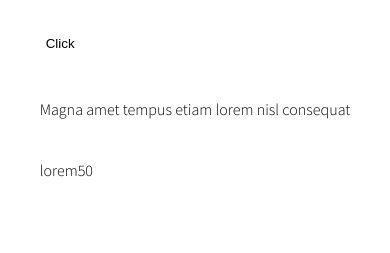
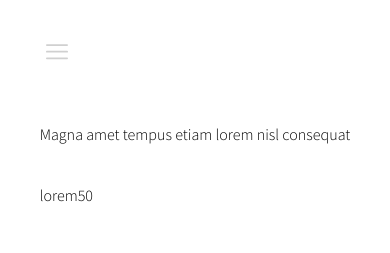
Before and after one commit to Christopher-Peers/roche-leigh-builders-c, a Gatsby site: page / in a window 390 px wide. Built offline with nearby package versions, Linux system fonts and the light colour scheme; Gatsby itself is replaced by a stand-in of ours.

Commit message:
Adds an SVG hamburger icon.

```diff
--- a/src/components/nav-bar.js
+++ b/src/components/nav-bar.js
@@ -6,7 +6,13 @@
 
     return (
         <div className={ navBarStyles.navBarWrapper }>
-            <button className={ navBarStyles.hamburger }>Click</button>
+            <button className={ navBarStyles.hamburger }>
+                <svg viewBox="0 0 100 80" width="22" height="40">
+                    <rect width="100" height="8" rx="4"></rect>
+                    <rect y="30" width="100" height="8" rx="4"></rect>
+                    <rect y="60" width="100" height="8" rx="4"></rect>
+                </svg>
+            </button>
         </div>
     );
 }
--- a/src/components/nav-bar.module.scss
+++ b/src/components/nav-bar.module.scss
@@ -1,5 +1,5 @@
 .nav-bar-wrapper {
-    height: 50px;
+    height: 2.75rem;
     border-radius: 0.25rem 0.25rem 0 0;
     display: flex;
     flex-direction: row;
@@ -12,3 +12,7 @@
     border: 0;
     cursor: pointer;
 }
+
+.hamburger svg {
+    fill: rgba(101, 101, 101, 0.3);
+}
```
